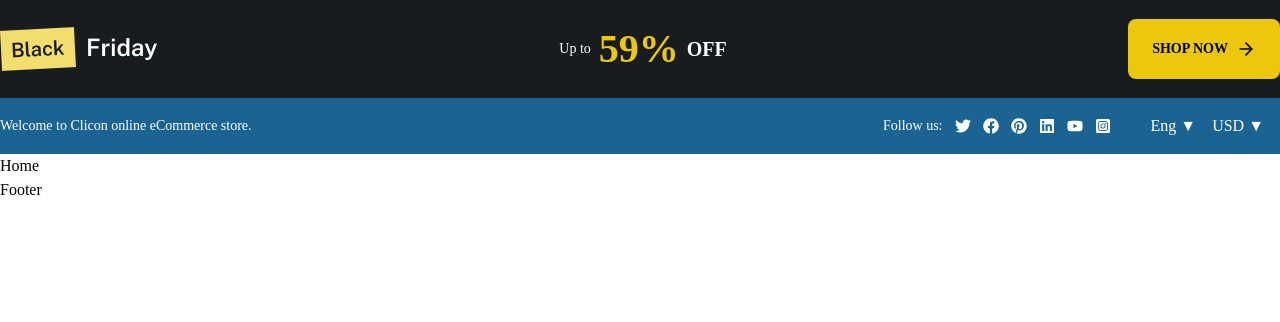
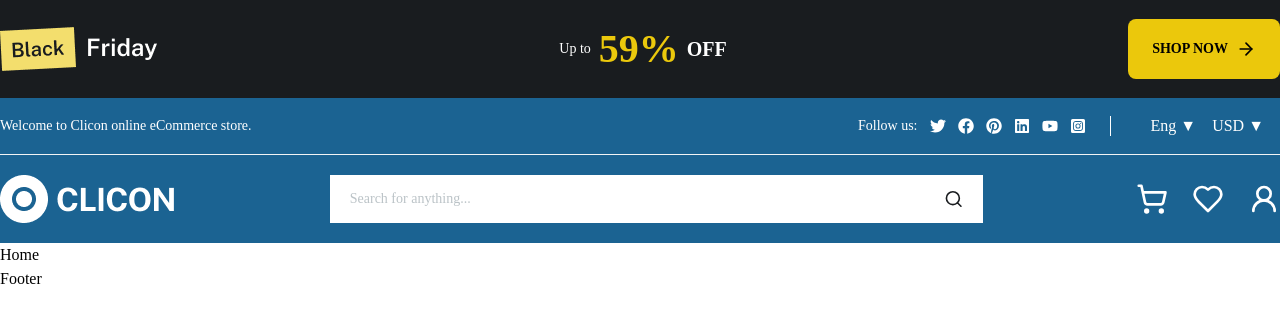
Before and after one commit to Ellham-dev/clicon_eCommerse, a React (Vite) app: page / in a window 1280 px wide. Shown: the top 322 px of the page. Built offline with nearby package versions, Linux system fonts and the light colour scheme.

Commit message:
header second part complete

```diff
--- a/src/components/Header.jsx
+++ b/src/components/Header.jsx
@@ -2,33 +2,57 @@ import React from 'react'
 import Popup from './Popup'
 import { FaFacebook, FaInstagramSquare, FaLinkedin, FaPinterest, FaTwitter, FaYoutube } from 'react-icons/fa'
 import LanguageCurrencySelector from './LanguageCurrencySelector'
+import CliconLogo from '/CliconLogo.png'
+import { Heart, Search, ShoppingCart, UserRound } from 'lucide-react'
 
 const Header = () => {
     return (
         <>
             <header>
                 <Popup />
+
                 <div className="bg-[#1B6392]">
                     <div className="max-w-[1320px] mx-auto">
+                        {/* heading_first_Part */}
                         <div className="flex items-center justify-between">
                             <h5 className='text-sm leading-5 text-white'>Welcome to Clicon online eCommerce store. </h5>
-                            <div className="flex items-center gap-x-6">
-                                <div className="flex items-center gap-x-3">
+                            <div className="flex items-center gap-x-6 ">
+                                <div className="flex items-center gap-x-3 border-r border-[#FFFFFF] pr-6">
                                     <span className='text-sm leading-5 text-white'>Follow us:</span>
-                                    <FaTwitter color='white' size={16} />
-                                    <FaFacebook color='white' size={16} />
-                                    <FaPinterest color='white' size={16} />
-                                    <FaLinkedin color='white' size={16} />
-                                    <FaYoutube color='white' size={16} />
-                                    <FaInstagramSquare color='white' size={16} />
+                                    <FaTwitter color='white' size={16} className='cursor-pointer' />
+                                    <FaFacebook color='white' size={16} className='cursor-pointer' />
+                                    <FaPinterest color='white' size={16} className='cursor-pointer' />
+                                    <FaLinkedin color='white' size={16} className='cursor-pointer' />
+                                    <FaYoutube color='white' size={16} className='cursor-pointer' />
+                                    <FaInstagramSquare color='white' size={16} className='cursor-pointer' />
                                 </div>
                                 <div className="">
                                     <LanguageCurrencySelector />
                                 </div>
                             </div>
                         </div>
+                        {/* heading_second_Part */}
+
                     </div>
                 </div>
+            </header>
+            <header className='bg-[#1B6392] border-t border-[#F2F4F5]'>
+                    <div className="max-w-[1320px] mx-auto">
+                        <div className="flex items-center justify-between py-5  ">
+                            <div className="">
+                                <img src={CliconLogo} alt="" className='cursor-pointer' />
+                            </div>
+                            <div className="flex items-center justify-between bg-white w-[653.5px] px-5 py-3.5">
+                                <input type="text" placeholder='Search for anything...' className='text-[#77878F] text-sm leading-5 w-full outline-none' />
+                                <Search size={20} color='#191C1F' className='cursor-pointer' />
+                            </div>
+                            <div className="flex items-center gap-x-6 text-white">
+                                <ShoppingCart size={32} className='cursor-pointer' />
+                                <Heart size={32} className='cursor-pointer' />
+                                <UserRound size={32} className='cursor-pointer' />
+                            </div>
+                        </div>
+                    </div>
             </header>
         </>
     )
```
